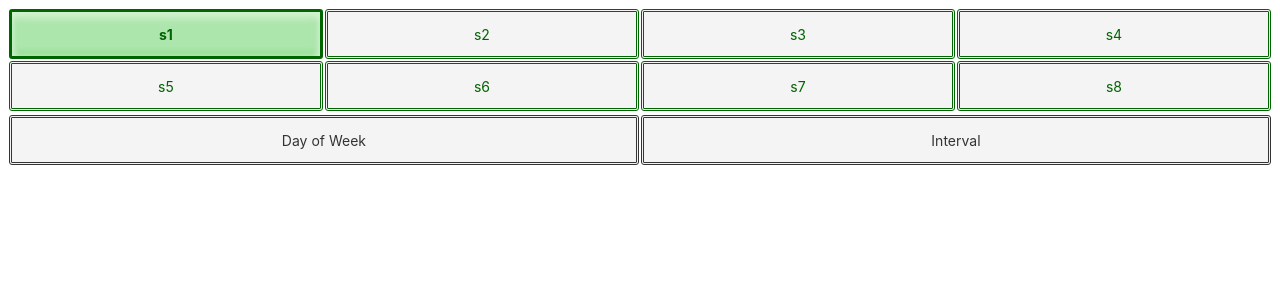
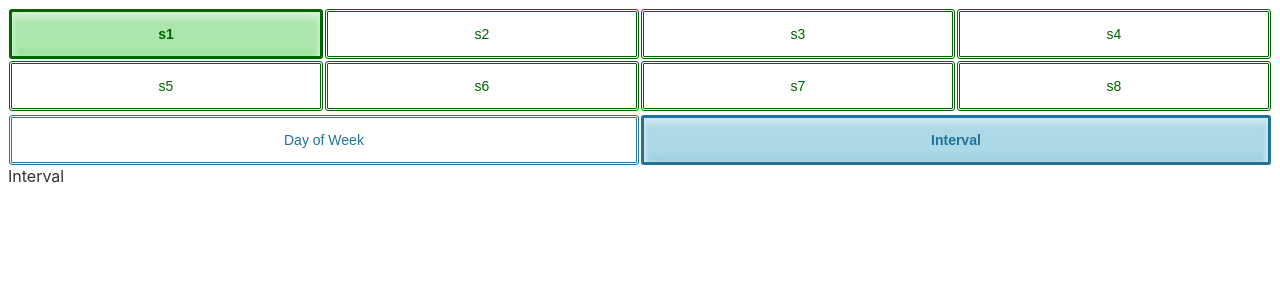
Before and after one commit to thebells1111/svelte-store, a Svelte app: page / in a window 1280 px wide. Shown: the top 300 px of the page. Built offline with nearby package versions, Linux system fonts and the light colour scheme.

Commit message:
added selectIntervalType

```diff
--- a/package.json
+++ b/package.json
@@ -7,6 +7,10 @@
     "start": "sirv public"
   },
   "devDependencies": {
+    "eslint": "^6.7.2",
+    "eslint-plugin-svelte3": "^2.7.3",
+    "prettier": "^1.19.1",
+    "prettier-plugin-svelte": "^0.7.0",
     "rollup": "^1.12.0",
     "rollup-plugin-commonjs": "^10.0.0",
     "rollup-plugin-livereload": "^1.0.0",
--- a/public/global.css
+++ b/public/global.css
@@ -29,7 +29,7 @@ label {
 	display: block;
 }
 
-input, button, select, textarea {
+input, select, textarea {
 	font-family: inherit;
 	font-size: inherit;
 	padding: 0.4em;
@@ -49,7 +49,7 @@ input[type="range"] {
 
 button {
 	color: #333;
-	background-color: #f4f4f4;
+	background: none;
 	outline: none;
 }
 
--- a/src/App.svelte
+++ b/src/App.svelte
@@ -1,13 +1,10 @@
 <script>
-  import { state } from "./stores.js";
   import SelectStation from "./SelectStation.svelte";
   import SelectIntervalType from "./SelectIntervalType.svelte";
-
-  let names = $state.stationNames
 </script>
 
 <style>
 </style>
 
-<SelectStation selectedStations={$state.selectedStations}/>
-<SelectIntervalType  />
+<SelectStation/>
+<SelectIntervalType/>
--- a/src/Button.svelte
+++ b/src/Button.svelte
@@ -51,6 +51,32 @@
     background: none;
     box-shadow: none;
   }
+
+  button.interval-type {
+    border-color: hsla(200, 65%, 37%, 1);
+    color: hsla(200, 65%, 37%, 1);
+  }
+  button.interval-type:hover {
+    font-weight: bold;
+    border: 3px hsla(200, 65%, 37%, 1) solid;
+  }
+  button.interval-type:active {
+    background: none;
+    box-shadow: none;
+  }
+  button.interval-type.checked {
+     background: hsla(195, 53%, 79%, 1);
+      font-weight: bold;
+      border: 3px hsla(200, 65%, 37%, 1) solid;
+      box-shadow: inset 0px 3px 6px 3px hsla(195, 53%, 89%, 1),
+        inset 0px -1px 6px 3px hsla(195, 53%, 69%, 1);
+  }
+  button.interval-type.checked:hover {
+    font-weight: bold;
+    border: 3px hsla(200, 65%, 37%, 1) solid;
+  }
+
+
 </style>
 
 <button
--- a/src/SelectIntervalType.svelte
+++ b/src/SelectIntervalType.svelte
@@ -1,6 +1,25 @@
 <script>
-  import { state } from "./stores.js";
+  import { currentProgram } from "./stores.js";
   import Button from "./Button.svelte";
+
+  const buttonObj = [
+    {
+    name: "Day of Week",
+    data: "dow"
+    },
+    {
+    name: "Interval",
+    data: "interval"
+    },
+  ];
+
+  $: type = $currentProgram.type;
+
+  function selectType(e) {
+    currentProgram.selectType(e.target.dataset.value);
+  }
+
+
 </script>
 
 <style>
@@ -12,6 +31,19 @@
 </style>
 
 <div>
-    <Button name="Day of Week" />
-    <Button name="Interval" />
+    {#each buttonObj as b}
+        <Button
+            name={b.name}
+            data={b.data}
+            click={selectType}
+            buttonType={"interval-type"}
+            checked={type === b.data}
+        />
+    {/each}
+    {#if type==='interval'}
+        Interval
+    {/if}
+    {#if type==='dow'}
+        DOW
+    {/if}
 </div>
--- a/src/SelectStation.svelte
+++ b/src/SelectStation.svelte
@@ -1,24 +1,20 @@
 <script>
-  import { state } from "./stores.js";
+  import { currentProgram, stationNames } from "./stores.js";
   import Button from "./Button.svelte";
 
-  const stationNames = Object.keys($state.stationNames).map(v=>$state.stationNames[v]);
-
-  let selectedStations = $state.currentProgram.selectedStations;
+  let selectedStations = $currentProgram.selectedStations;
 
   function selectStation(e) {
     let station = e.target.dataset.value;
     const stationIndex = selectedStations.indexOf(station);
 
-    if (stationIndex > -1) {
+    if (~stationIndex) {
       selectedStations.splice(stationIndex, 1);
-      selectedStations = selectedStations
+      selectedStations = selectedStations; //needed to update component
     } else {
-      selectedStations.push(station);
-      selectedStations.sort();
-      selectedStations = selectedStations
+      selectedStations = selectedStations.concat(station).sort();
     }
-    state.selectStation(selectedStations);
+    currentProgram.selectStation(selectedStations);
   }
 </script>
 
@@ -30,13 +26,7 @@
 </style>
 
 <div>
-  {#each stationNames as stationName, i}
-    <Button
-      name={stationName}
-      data={`s${i+1}`}
-      click={selectStation}
-      buttonType={"stations"}
-      checked={selectedStations.indexOf(`s${i+1}`) > -1}
-    />
-  {/each}
+  {#each $stationNames as stationName, i} <Button name={stationName}
+  data={`s${i+1}`} click={selectStation} buttonType={"stations"}
+  checked={selectedStations.indexOf(`s${i+1}`) > -1} /> {/each}
 </div>
--- a/src/stores.js
+++ b/src/stores.js
@@ -14,7 +14,7 @@ const blankProgram = {
   DOW: []
 };
 
-const stationNames = {
+const initialStationNames = {
   s1: "s1",
   s2: "s2",
   s3: "s3",
@@ -27,13 +27,23 @@ const stationNames = {
 
 const initialState = {
   programs: [blankProgram],
-  programIndex: 0,
-  stationNames: stationNames,
-  currentProgram: blankProgram
+  programIndex: 0
 };
 
-function currentState() {
-  const { subscribe, set, update } = writable(initialState);
+function _stationNames() {
+  const { subscribe } = writable(
+    Object.keys(initialStationNames)
+      .sort()
+      .map(v => initialStationNames[v])
+  );
+
+  return {
+    subscribe
+  };
+}
+
+function _currentProgram() {
+  const { subscribe, set, update } = writable(blankProgram);
 
   return {
     subscribe,
@@ -44,9 +54,21 @@ function currentState() {
         return program;
       });
     },
-    selectStation: data => console.log(data),
+    selectStation: data =>
+      update(p => {
+        p.selectedStations = data;
+        return p;
+      }
+    ),
+    selectType: data =>
+      update(p => {
+        p.type = data;
+        return p;
+      }
+    ),
     reset: () => set({ n: 0 })
   };
 }
 
-export const state = currentState();
+export const currentProgram = _currentProgram();
+export const stationNames = _stationNames();
```
Also changed, not shown: eslintrc.json (added, +22 -0 lines), .prettierrc.json (added), 1 other file (tests, documents, lock files or other folders).
